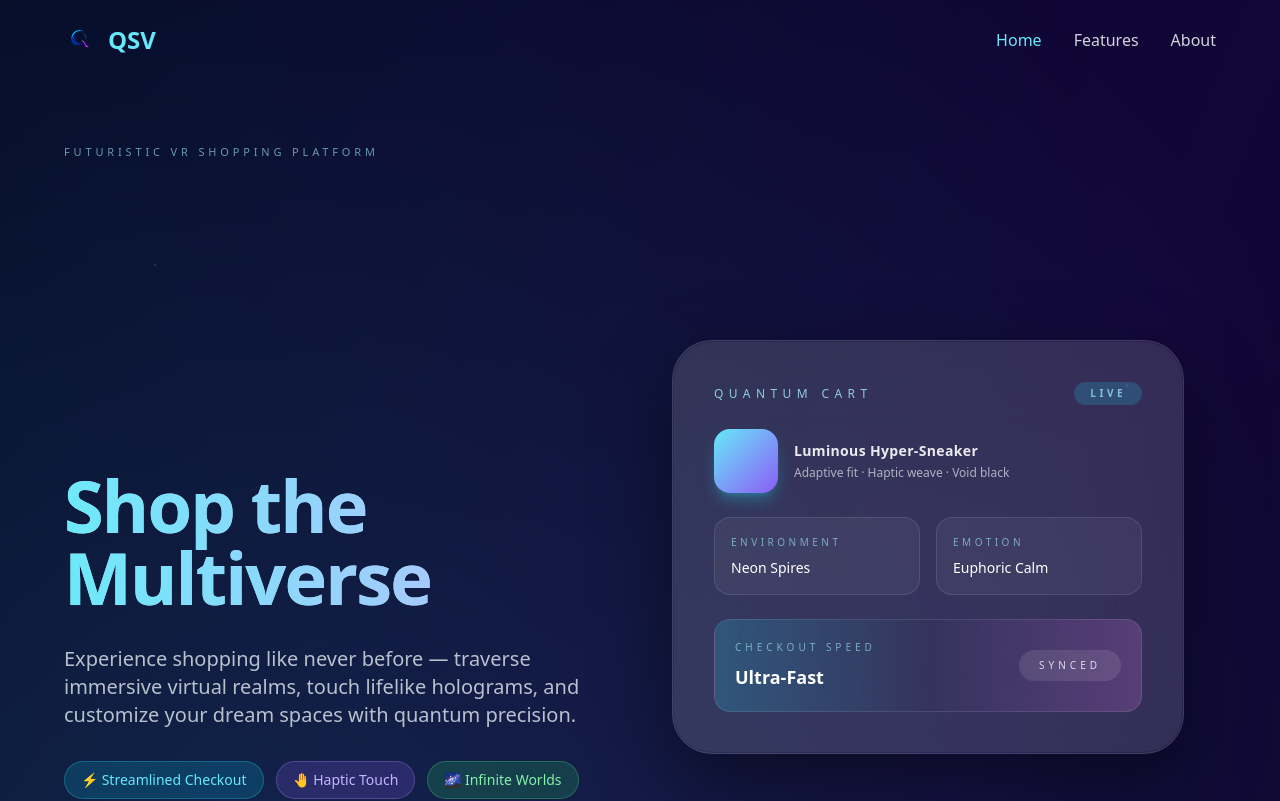
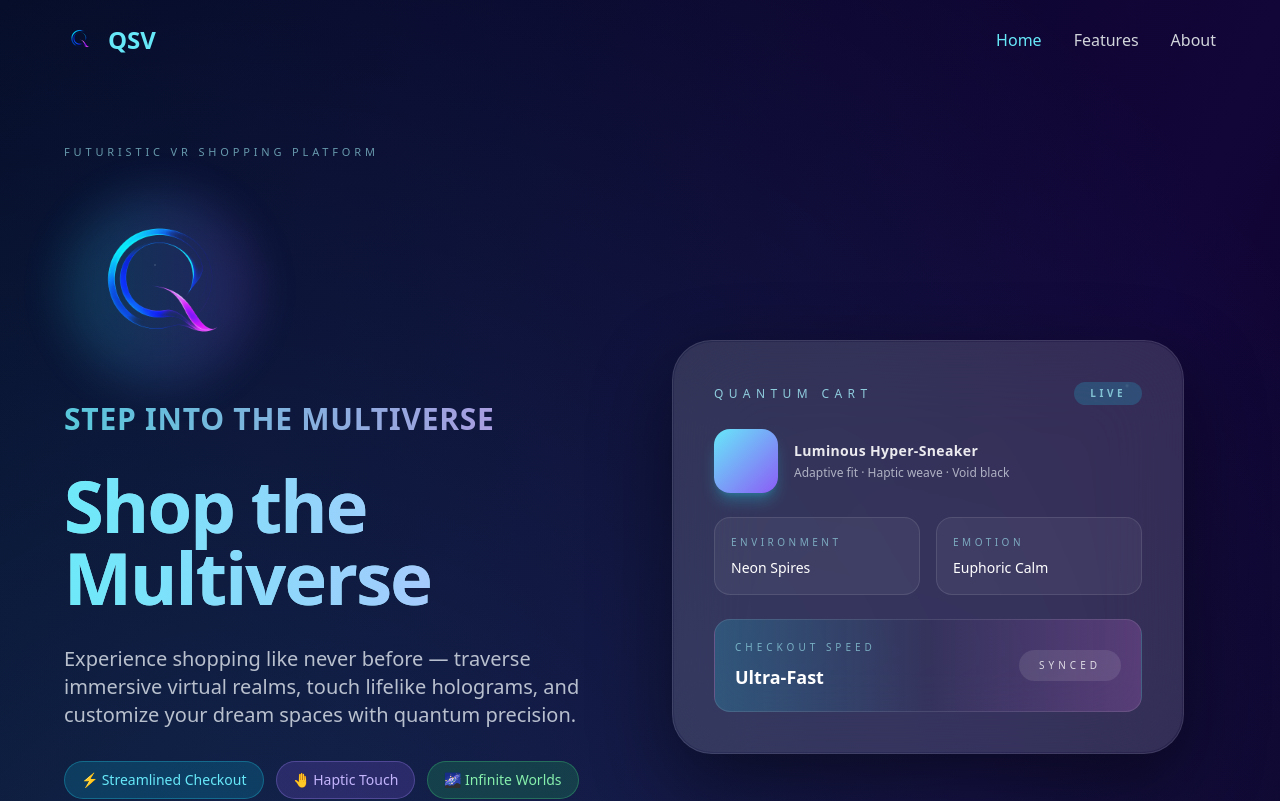
Before and after one commit to Gurpreet-Singh01-qsv/QSV-landing, a Next.js app: page / in a window 1280 px wide. Shown: the top 801 px of the page. Built offline with nearby package versions, Linux system fonts and the light colour scheme.

Commit message:
Simplify large hero logo to fix visibility issues

```diff
--- a/pages/index.js
+++ b/pages/index.js
@@ -288,20 +288,9 @@ export default function Home() {
               FUTURISTIC VR SHOPPING PLATFORM
             </p>
 
-            {/* QSV Logo — mobile-heavier, no disk, responsive tweaks */}
-            <div className="relative mb-8 flex flex-col items-center lg:items-start justify-center fade-up isolate">
-              <div className="relative w-32 h-32 sm:w-40 sm:h-40 lg:w-48 lg:h-48 rounded-full overflow-hidden">
-                {/* Mobile-only local darkener to add contrast without a visible circle */}
-                <div
-                  className="pointer-events-none absolute inset-0 rounded-full md:hidden"
-                  style={{
-                    background:
-                      "radial-gradient(closest-side, rgba(0,0,0,0.38) 0%, rgba(0,0,0,0.22) 58%, rgba(0,0,0,0) 82%)",
-                    mixBlendMode: "multiply",
-                  }}
-                />
-
-                {/* Logo (heavier on mobile, relaxed on md+) */}
+            {/* QSV Logo — Simplified and Working */}
+            <div className={`relative mb-8 flex flex-col items-center lg:items-start justify-center fade-up ${isMounted ? "fade-up--animate" : ""}`} style={{ animationDelay: "0.15s" }}>
+              <div className="relative w-32 h-32 sm:w-40 sm:h-40 lg:w-48 lg:h-48">
                 <img
                   src="/images/qsv-logo-merged.png"
                   alt="QSV Logo - Revolutionary VR Shopping Platform"
@@ -309,29 +298,12 @@ export default function Home() {
                   height="208"
                   loading="eager"
                   decoding="async"
-                  className="
-        absolute inset-0 w-full h-full object-contain select-none animate-float
-        /* MOBILE (default) */
-        brightness-[0.82] contrast-[1.26] saturate-[1.12]
-        [mask-image:radial-gradient(closest-side,white_90%,transparent_100%)]
-        [-webkit-mask-image:radial-gradient(closest-side,white_90%,transparent_100%)]
-        drop-shadow-[0_10px_32px_rgba(10,12,28,0.6)]
-        /* DESKTOP overrides */
-        md:brightness-[0.9] md:contrast-[1.18] md:saturate-[1.05]
-        md:[mask-image:radial-gradient(closest-side,white_88%,transparent_100%)]
-        md:[-webkit-mask-image:radial-gradient(closest-side,white_88%,transparent_100%)]
-      "
+                  className="w-full h-full object-contain select-none animate-float filter brightness-110 contrast-125 drop-shadow-2xl"
                   draggable="false"
                 />
 
-                {/* Sheen: off on mobile, on from md+ */}
-                <div className="pointer-events-none absolute inset-0 hidden md:block
-                    [mask-image:radial-gradient(closest-side,white,transparent)]
-                    [-webkit-mask-image:radial-gradient(closest-side,white,transparent)]">
-                  <div className="absolute -left-1/2 top-0 h-full w-[60%]
-                      bg-[linear-gradient(100deg,transparent,rgba(255,255,255,0.06),transparent)]
-                      animate-logo-sheen" />
-                </div>
+                {/* Glowing effect */}
+                <div className="absolute inset-0 w-full h-full bg-gradient-to-r from-cyan-400/20 to-violet-500/20 rounded-full blur-xl animate-pulse"></div>
               </div>
 
               <h2 className="mt-4 text-transparent bg-clip-text bg-gradient-to-r from-cyan-300/85 to-violet-300/85 text-2xl sm:text-3xl font-semibold uppercase tracking-wide">
```
